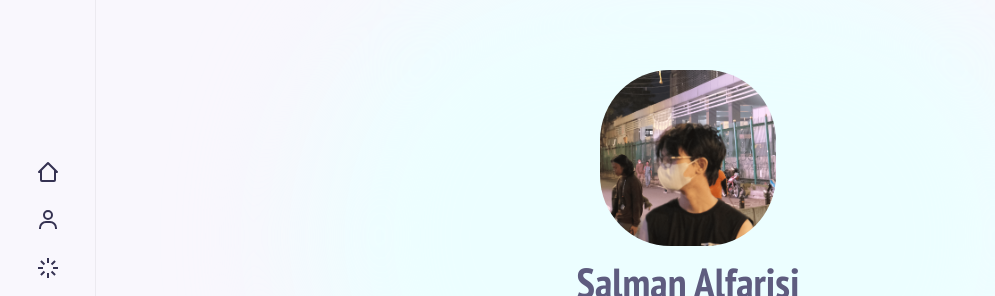
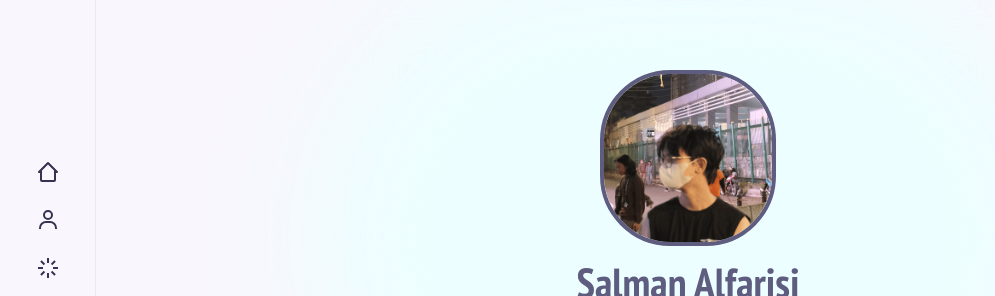
Before and after one commit to MuhammadSalmanAlfarisi/msaf, a React (Vite) app: page / in a window 1280 px wide. Shown: the part 164-460 px from the top of the page, without its empty margins (0-995 px from the left). Built offline with nearby package versions, Linux system fonts and the light colour scheme.

Commit message:
feats: nitpicks

```diff
--- a/src/pages/Home.jsx
+++ b/src/pages/Home.jsx
@@ -16,7 +16,7 @@ const Home = () => {
 
       {/* main home */}
       <div className="z-10 flex flex-col items-center p-3 text-center ">
-        <img src={Me} alt="" className="mb-3 w-36 rounded-[40%] lg:w-44" />
+        <img src={Me} alt="" className="mb-3 w-36 rounded-[40%] lg:w-44 border-text border-4" />
         <h1 className="text-[36px] font-bold lg:text-[42px]">
           Salman Alfarisi
         </h1>
```
